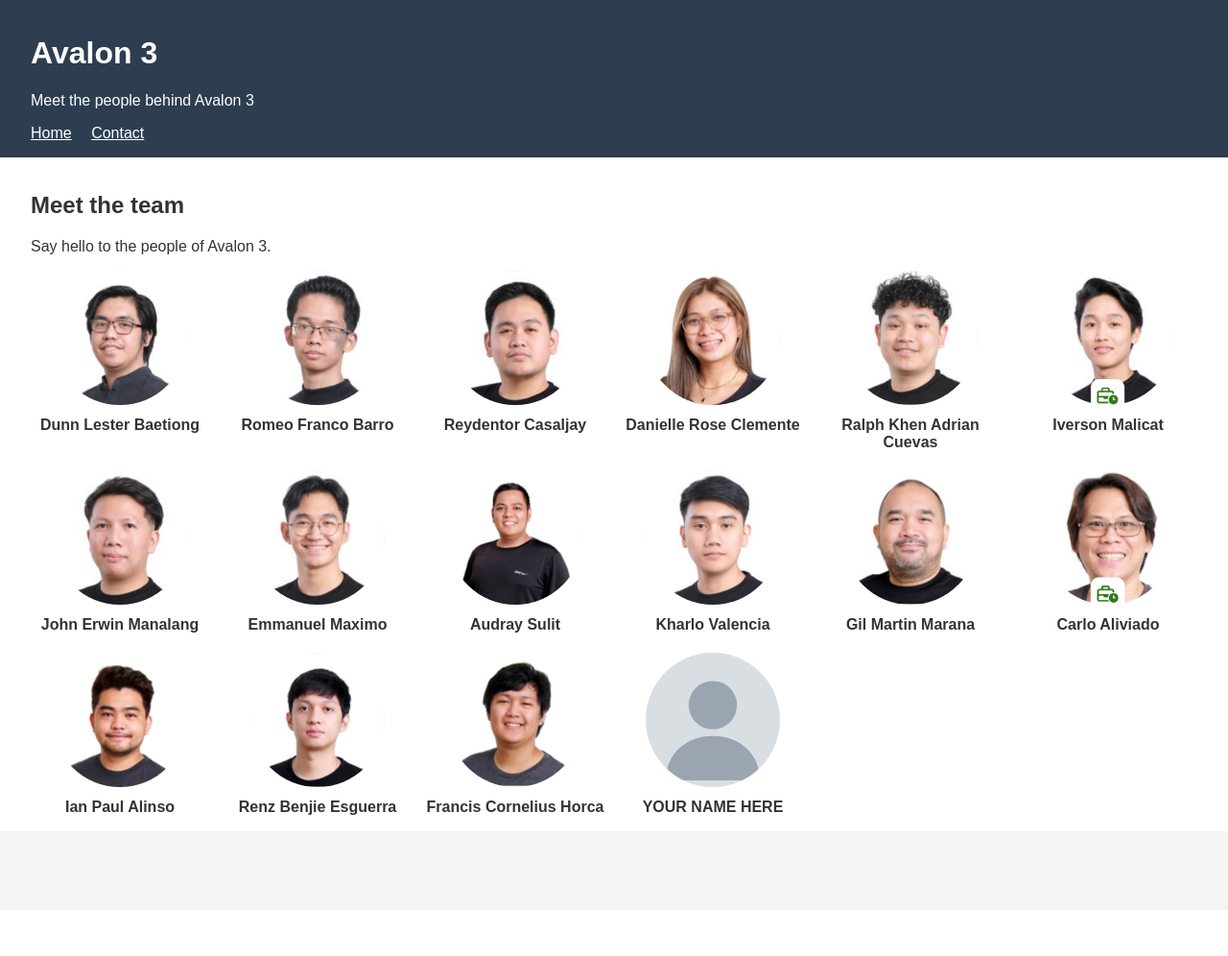
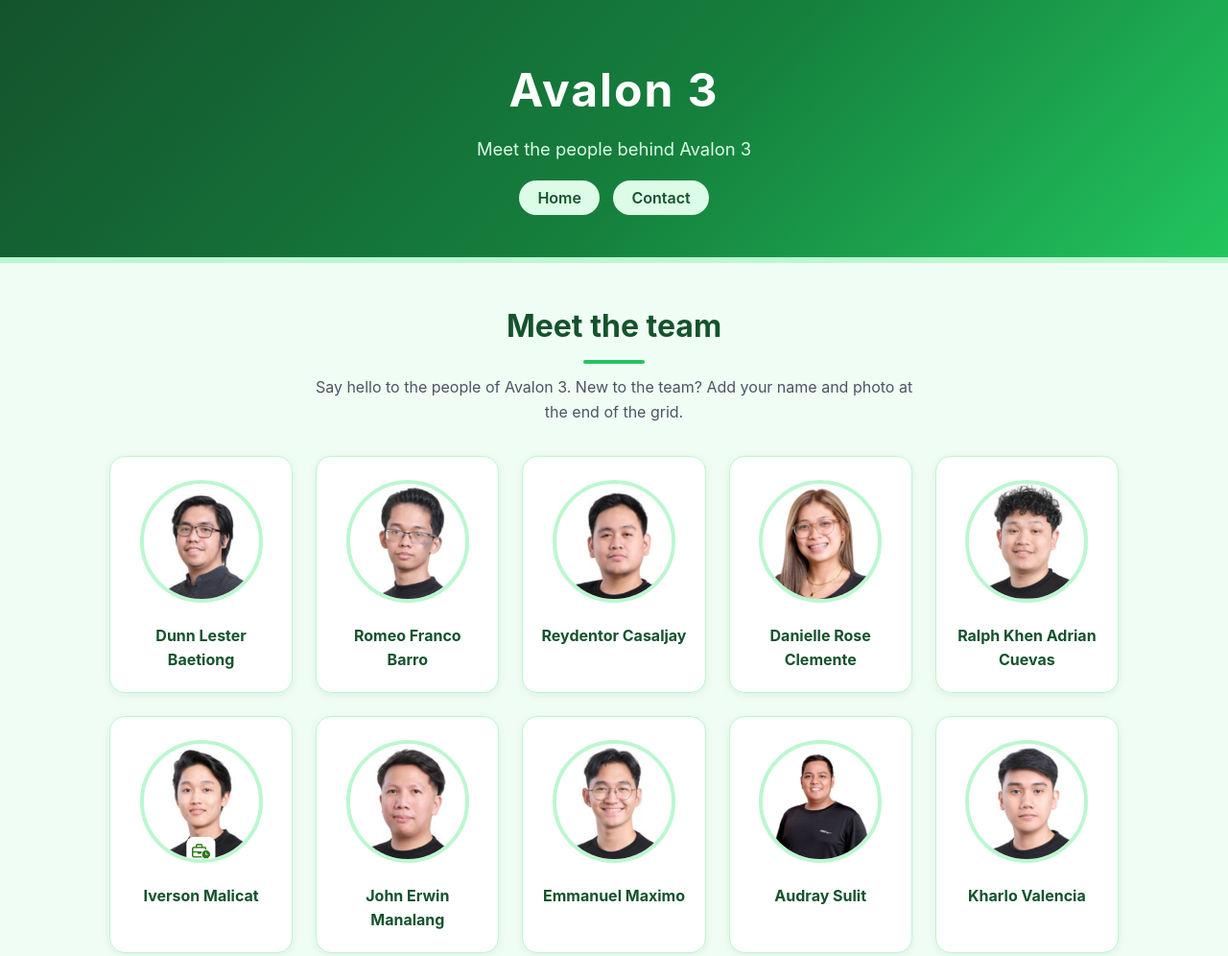
Before and after one commit to RomeoFrancoBarro/Git-Baselining, a plain HTML site: page index.html in a window 1280 px wide. Shown: the top 996 px of the page at 96% size. Before the commit the page ends 948 px from the top, so only its background shows below. Drawn offline with Linux system fonts and the light colour scheme.

Commit message:
Restyle team page with green theme

```diff
--- a/index.html
+++ b/index.html
@@ -15,8 +15,10 @@
     </nav>
   </header>
   <main>
-    <h2>Meet the team</h2>
-    <p>Say hello to the people of Avalon 3.</p>
+    <section class="intro">
+      <h2>Meet the team</h2>
+      <p>Say hello to the people of Avalon 3. New to the team? Add your name and photo at the end of the grid.</p>
+    </section>
     <div class="team">
       <div class="member">
         <img src="images/dunn-lester-baetiong.png" alt="Photo of Dunn Lester Baetiong">
--- a/style.css
+++ b/style.css
@@ -1,23 +1,65 @@
+:root {
+  --green-900: #14532d;
+  --green-700: #15803d;
+  --green-500: #22c55e;
+  --green-200: #bbf7d0;
+  --green-100: #dcfce7;
+  --green-50: #f0fdf4;
+  --ink: #1f2937;
+}
+
+* {
+  box-sizing: border-box;
+}
+
 body {
-  font-family: Arial, sans-serif;
+  font-family: -apple-system, "Segoe UI", Roboto, Helvetica, Arial, sans-serif;
   margin: 0;
-  background: #ffffff;
-  color: #333333;
+  background: #f0fdf4;
+  color: #1f2937;
+  line-height: 1.6;
 }
 
 header {
-  background: #2c3e50;
+  background: linear-gradient(135deg, #14532d 0%, #15803d 55%, #22c55e 100%);
   color: #ffffff;
-  padding: 1rem 2rem;
+  padding: 3.5rem 2rem 3rem;
+  text-align: center;
+  border-bottom: 6px solid #bbf7d0;
+}
+
+header h1 {
+  margin: 0;
+  font-size: 3rem;
+  letter-spacing: 0.04em;
+}
+
+header .tagline {
+  margin: 0.5rem 0 1.5rem;
+  font-size: 1.15rem;
+  color: #dcfce7;
 }
 
 nav a {
-  color: #ffffff;
-  margin-right: 1rem;
+  color: #14532d;
+  background: #dcfce7;
+  text-decoration: none;
+  font-weight: 600;
+  padding: 0.5rem 1.2rem;
+  border-radius: 999px;
+  margin: 0 0.3rem;
+  transition: background 0.2s, color 0.2s;
+}
+
+nav a:hover {
+  background: #ffffff;
+  color: #15803d;
 }
 
 main {
-  padding: 1rem 2rem;
+  max-width: 1100px;
+  margin: 0 auto;
+  padding: 2.5rem 1.5rem 3rem;
 }
 
 footer {
@@ -26,24 +68,81 @@ footer {
   padding: 1rem 2rem;
 }
 
+footer {
+  text-align: center;
+  border-top: 4px solid #22c55e;
+}
+
+.intro {
+  text-align: center;
+  max-width: 640px;
+  margin: 0 auto 2rem;
+}
+
+.intro h2 {
+  font-size: 2rem;
+  margin: 0 0 0.5rem;
+  color: #14532d;
+}
+
+.intro h2::after {
+  content: "";
+  display: block;
+  width: 64px;
+  height: 4px;
+  background: #22c55e;
+  border-radius: 2px;
+  margin: 0.6rem auto 0;
+}
+
+.intro p {
+  margin: 0.8rem 0 0;
+  color: #4b5563;
+}
+
 .team {
   display: grid;
-  grid-template-columns: repeat(auto-fill, minmax(160px, 1fr));
-  gap: 1.25rem;
+  grid-template-columns: repeat(auto-fill, minmax(190px, 1fr));
+  gap: 1.5rem;
 }
 
 .member {
+  background: #ffffff;
+  border: 1px solid #bbf7d0;
+  border-radius: 16px;
+  padding: 1.5rem 1rem 1.25rem;
   text-align: center;
+  box-shadow: 0 2px 8px rgba(20, 83, 45, 0.08);
+  transition: transform 0.2s, box-shadow 0.2s, border-color 0.2s;
+}
+
+.member:hover {
+  transform: translateY(-4px);
+  border-color: #22c55e;
+  box-shadow: 0 10px 24px rgba(20, 83, 45, 0.18);
 }
 
 .member img {
-  width: 140px;
-  height: 140px;
+  width: 128px;
+  height: 128px;
   object-fit: cover;
   border-radius: 50%;
+  border: 4px solid #bbf7d0;
+  background: #f0fdf4;
 }
 
 .member .name {
-  margin: 0.5rem 0 0;
-  font-weight: bold;
+  margin: 0.9rem 0 0;
+  font-weight: 700;
+  color: #14532d;
 }
+
+@media (max-width: 600px) {
+  header h1 {
+    font-size: 2.2rem;
+  }
+  .team {
+    grid-template-columns: repeat(2, 1fr);
+    gap: 1rem;
+  }
+}
```
